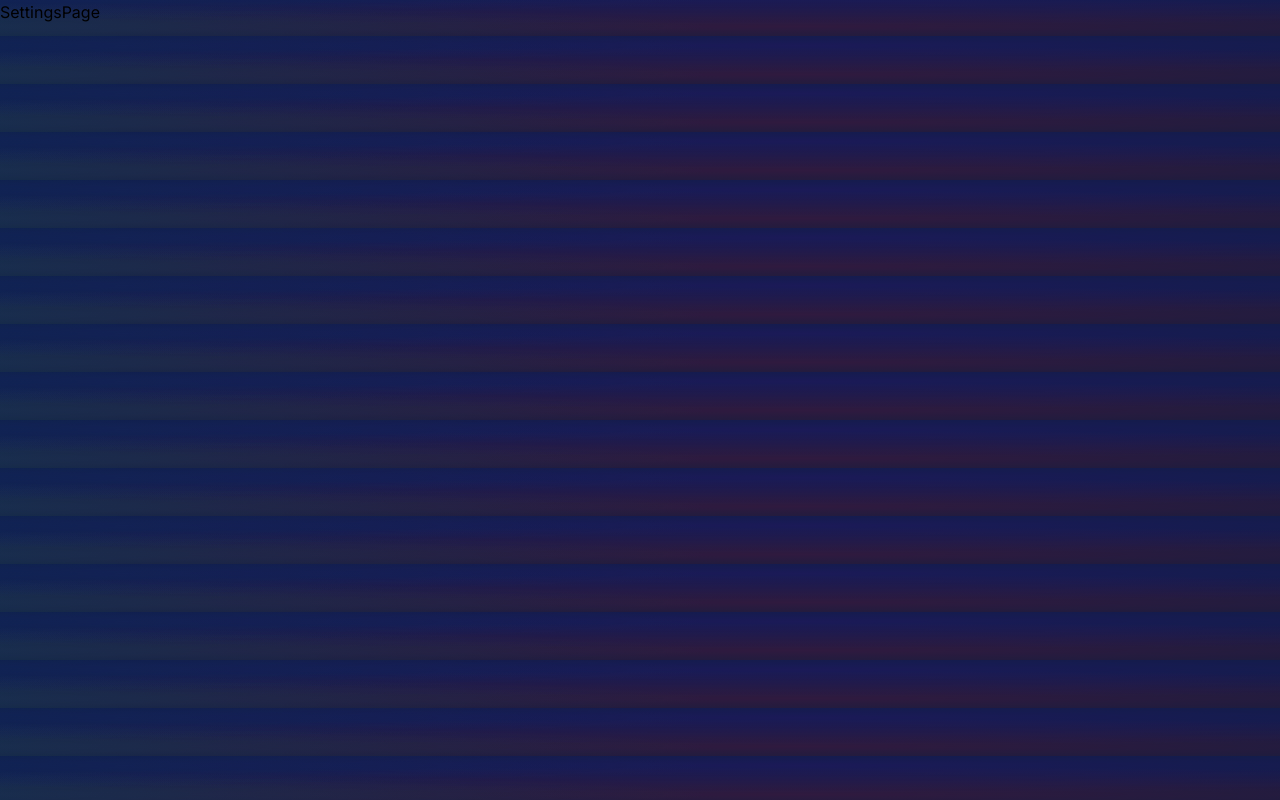
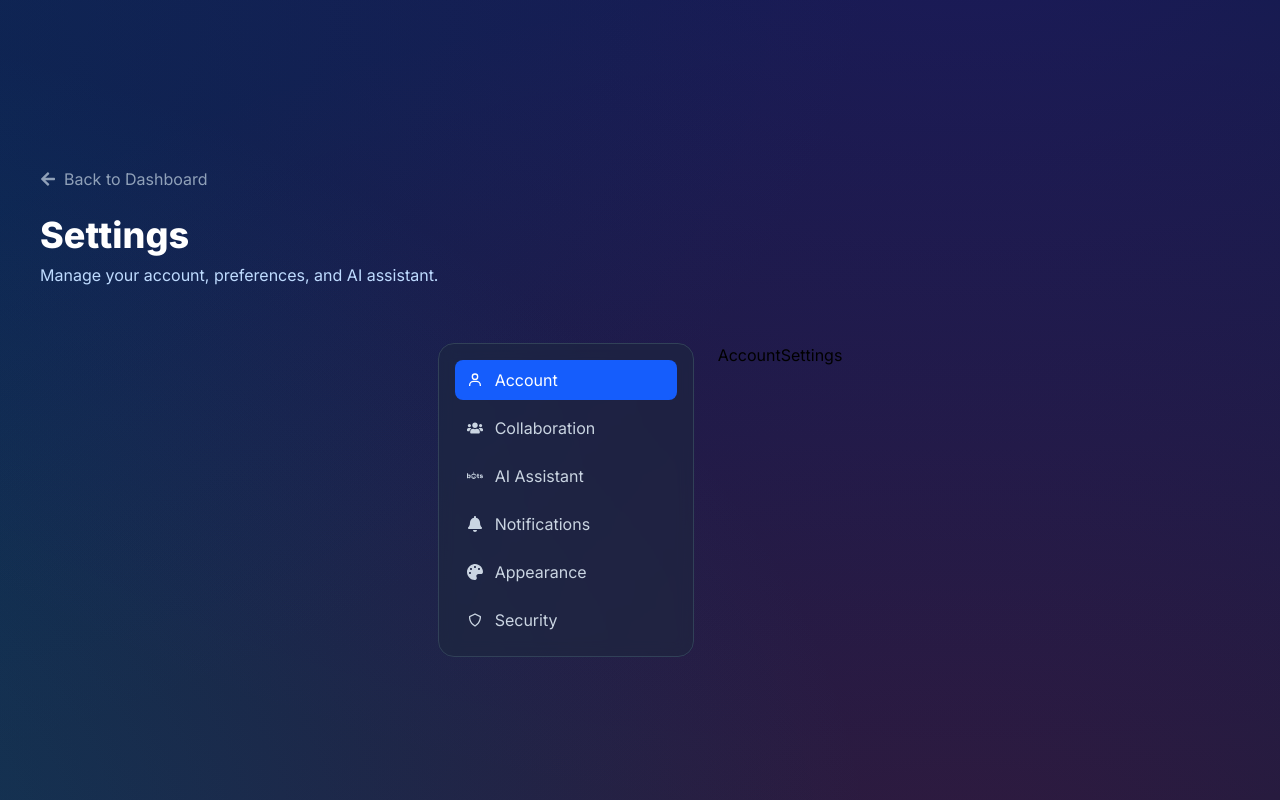
Before and after one commit to Sadiq-Teslim/meetmate_ai, a React (Vite) app: page /settings in a window 1280 px wide. Built offline with nearby package versions, Linux system fonts and the light colour scheme; no server answers.

Commit message:
feat(settings): implement SettingsPage with navigation and settings components

```diff
--- /dev/null
+++ b/src/features/AccountSettings.tsx
@@ -0,0 +1,7 @@
+import React from "react";
+
+const AccountSettings: React.FC = () => {
+  return <div className="">AccountSettings</div>;
+};
+
+export default AccountSettings;
--- /dev/null
+++ b/src/features/CollaborationSettings.tsx
@@ -0,0 +1,7 @@
+import React from "react";
+
+const CollaborationSettings: React.FC = () => {
+  return <div>CollaborationSettings</div>;
+};
+
+export default CollaborationSettings;
--- a/src/pages/SettingsPage.tsx
+++ b/src/pages/SettingsPage.tsx
@@ -1,7 +1,76 @@
-import React from "react";
+import React, { useState } from "react";
+import { motion } from "framer-motion";
+import { Link } from "react-router-dom";
+import { FaArrowLeft, FaBell, FaPalette, FaUsers } from "react-icons/fa";
+import { BiShield, BiUser } from "react-icons/bi";
+import { FaBots } from "react-icons/fa6";
+import AccountSettings from "../features/AccountSettings";
+import CollaborationSettings from "../features/CollaborationSettings";
+
+const navigationTabs = [
+  { id: "account", label: "Account", icon: <BiUser /> },
+  { id: "collaboration", label: "Collaboration", icon: <FaUsers /> },
+  { id: "ai-assistant", label: "AI Assistant", icon: <FaBots /> },
+  { id: "notifications", label: "Notifications", icon: <FaBell /> },
+  { id: "appearance", label: "Appearance", icon: <FaPalette /> },
+  { id: "security", label: "Security", icon: <BiShield /> },
+];
 
 const SettingsPage: React.FC = () => {
-  return <div>SettingsPage</div>;
+  const [activeTab, setActiveTab] = useState("account");
+
+  return (
+    <motion.div className="w-full min-h-screen flex flex-col justify-center items-center  p-4">
+      <div className="container mx-auto p-6">
+        <div className="mb-8">
+          <Link
+            to="/dashboard"
+            className="flex items-center space-x-2 text-slate-400 hover:text-slate-100 transition-colors mb-6"
+          >
+            <FaArrowLeft />
+            <span>Back to Dashboard</span>
+          </Link>
+          <h1 className="text-4xl font-bold text-white mb-2">Settings</h1>
+          <p className="text-blue-200">
+            Manage your account, preferences, and AI assistant.
+          </p>
+        </div>
+      </div>
+
+      <div className="flex flex-col lg:flex-row gap-6">
+        <div className="lg:w-64 flex-shrink-0">
+          <div className="bg-slate-800/50 border-[1px] border-slate-700 backdrop-blur-sm rounded-2xl">
+            <div className="p-4">
+              <nav className="space-y-2">
+                {navigationTabs.map((tab) => {
+                  return (
+                    <button
+                      key={tab.id}
+                      onClick={() => setActiveTab(tab.id)}
+                      className={`w-full flex items-center gap-3 px-3 py-2 rounded-lg text-left transition-colors ${
+                        activeTab === tab.id
+                          ? "bg-blue-600 text-white"
+                          : "text-slate-300 hover:bg-slate-700/50 hover:text-white"
+                      }`}
+                    >
+                      {tab.icon}
+                      {tab.label}
+                    </button>
+                  );
+                })}
+              </nav>
+            </div>
+          </div>
+        </div>
+
+        {/* Content Area */}
+        <div className="flex-1">
+          {activeTab === "account" && <AccountSettings />}
+          {activeTab === "collaboration" && <CollaborationSettings />}
+        </div>
+      </div>
+    </motion.div>
+  );
 };
 
 export default SettingsPage;
```
